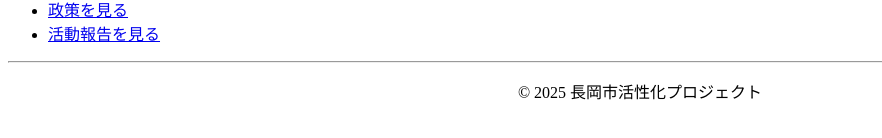
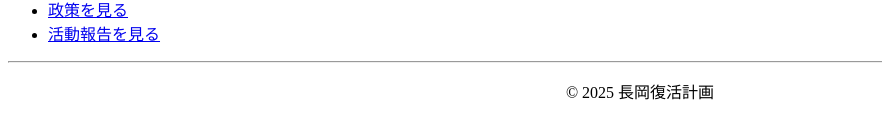
Before and after one commit to takahasinagaoka-bit/test, a plain HTML site: page index.html in a window 1280 px wide. Shown: the part 324-462 px from the top of the page, without its empty margins (0-882 px from the left). Drawn offline with Linux system fonts and the light colour scheme.

Commit message:
Update index.html

```diff
--- a/index.html
+++ b/index.html
@@ -2,7 +2,7 @@
 <html lang="ja">
 <head>
   <meta charset="UTF-8">
-  <title>長岡市活性化プロジェクト</title>
+  <title>長岡復活計画</title>
 </head>
 <body>
   <center>
@@ -30,7 +30,7 @@
 
   <hr>
   <center>
-    <p>© 2025 長岡市活性化プロジェクト</p>
+    <p>© 2025 長岡復活計画</p>
   </center>
 </body>
 </html>
```
